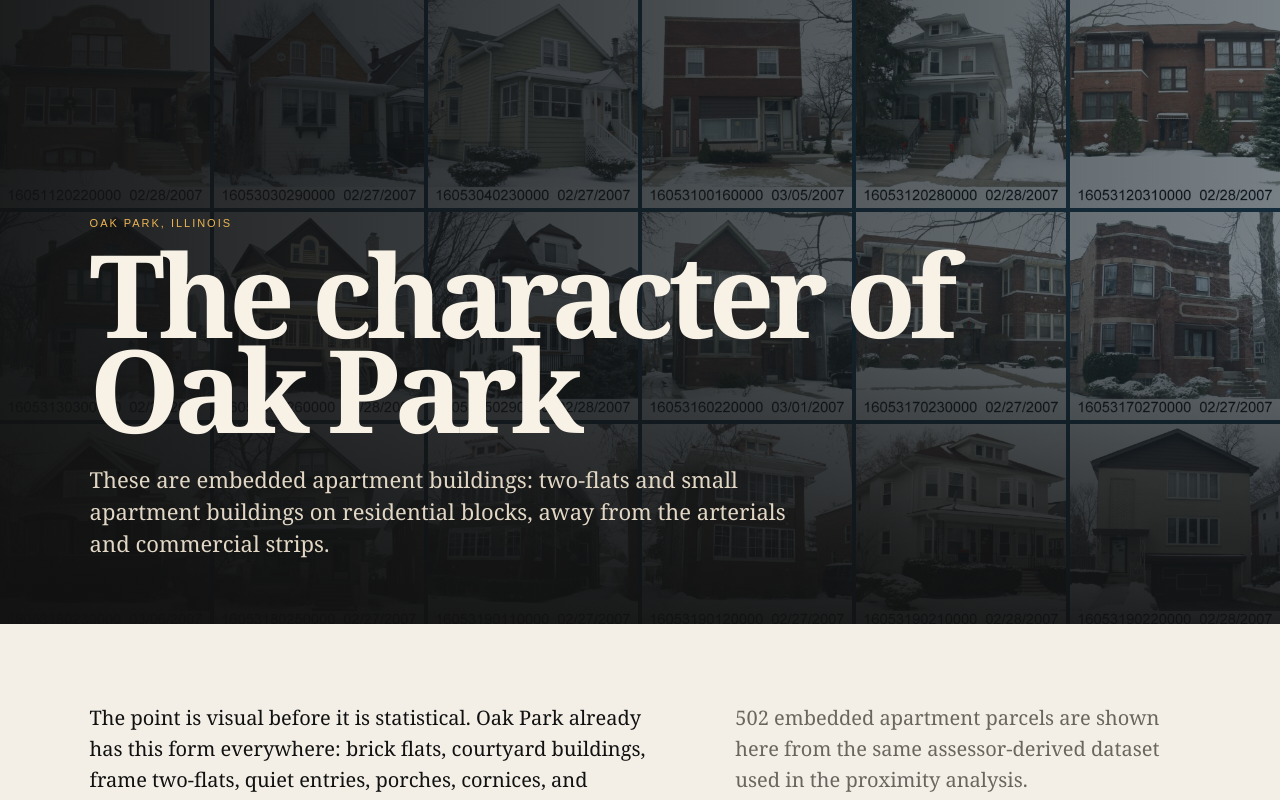
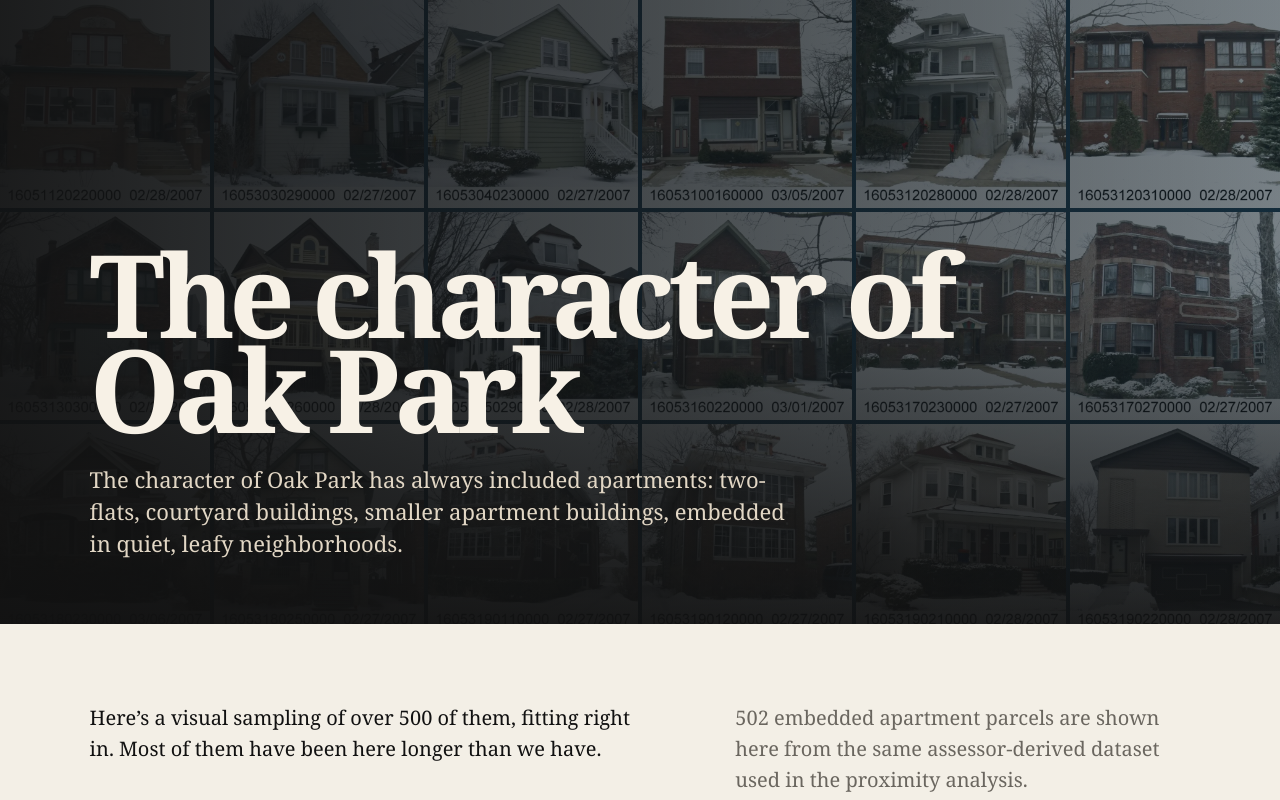
Before and after one commit to jvanderberg/op-character, a Next.js app: page / in a window 1280 px wide. Shown: the top 800 px of the page. Built offline with nearby package versions, Linux system fonts and the light colour scheme.

Commit message:
Update character page copy

```diff
--- a/app/page.tsx
+++ b/app/page.tsx
@@ -35,20 +35,18 @@
           ))}
         </div>
         <div>
-          <p className="character-kicker">Oak Park, Illinois</p>
           <h1>The character of Oak Park</h1>
           <p>
-            These are embedded apartment buildings: two-flats and small apartment buildings on
-            residential blocks, away from the arterials and commercial strips.
+            The character of Oak Park has always included apartments: two-flats, courtyard
+            buildings, smaller apartment buildings, embedded in quiet, leafy neighborhoods.
           </p>
         </div>
       </section>
 
       <section className="character-intro">
         <p>
-          The point is visual before it is statistical. Oak Park already has this form everywhere:
-          brick flats, courtyard buildings, frame two-flats, quiet entries, porches, cornices, and
-          apartment doors sitting comfortably among houses.
+          Here’s a visual sampling of over 500 of them, fitting right in. Most of them have been
+          here longer than we have.
         </p>
         <p>
           {EMBEDDED_APARTMENTS.length.toLocaleString()} embedded apartment parcels are shown here
```
